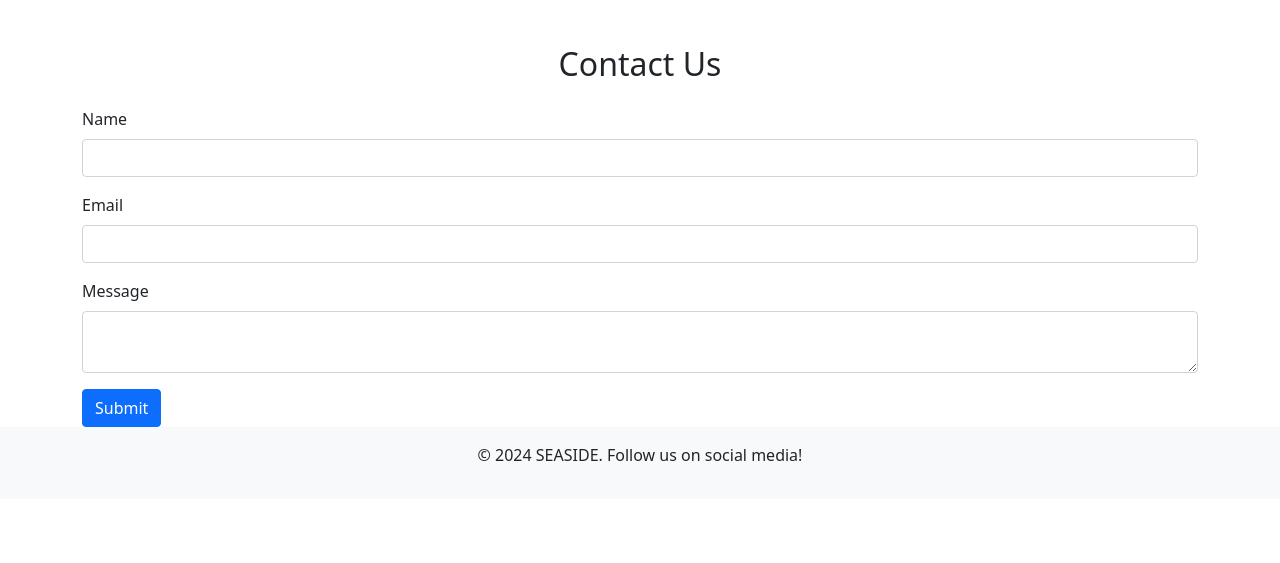
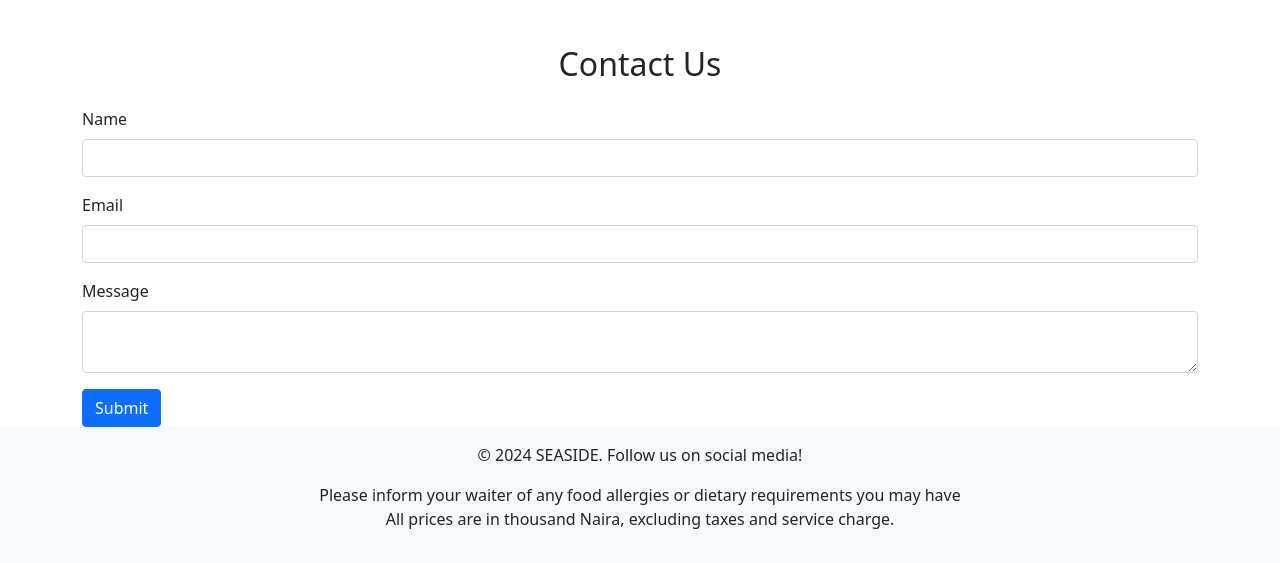
Before and after one commit to junosdakolo/Seaside, a plain HTML site: page index.html in a window 1280 px wide. Shown: the part 2050-2613 px from the top of the page. Before the commit the page ends 2549 px from the top, so only its background shows below. Drawn offline with nearby package versions, Linux system fonts and the light colour scheme.

Commit message:
2rd commit

```diff
--- a/index.html
+++ b/index.html
@@ -140,6 +140,8 @@
 <!-- Footer -->
 <footer class="bg-light text-center py-3">
   <p>&copy; 2024 SEASIDE. Follow us on social media!</p>
+  <p>Please inform your waiter of any food allergies or dietary requirements you may have<br>
+    All prices are in thousand Naira, excluding taxes and service charge.</p>
 </footer>
 
 <script src="https://cdn.jsdelivr.net/npm/bootstrap@5.1.3/dist/js/bootstrap.bundle.min.js"></script>
```
